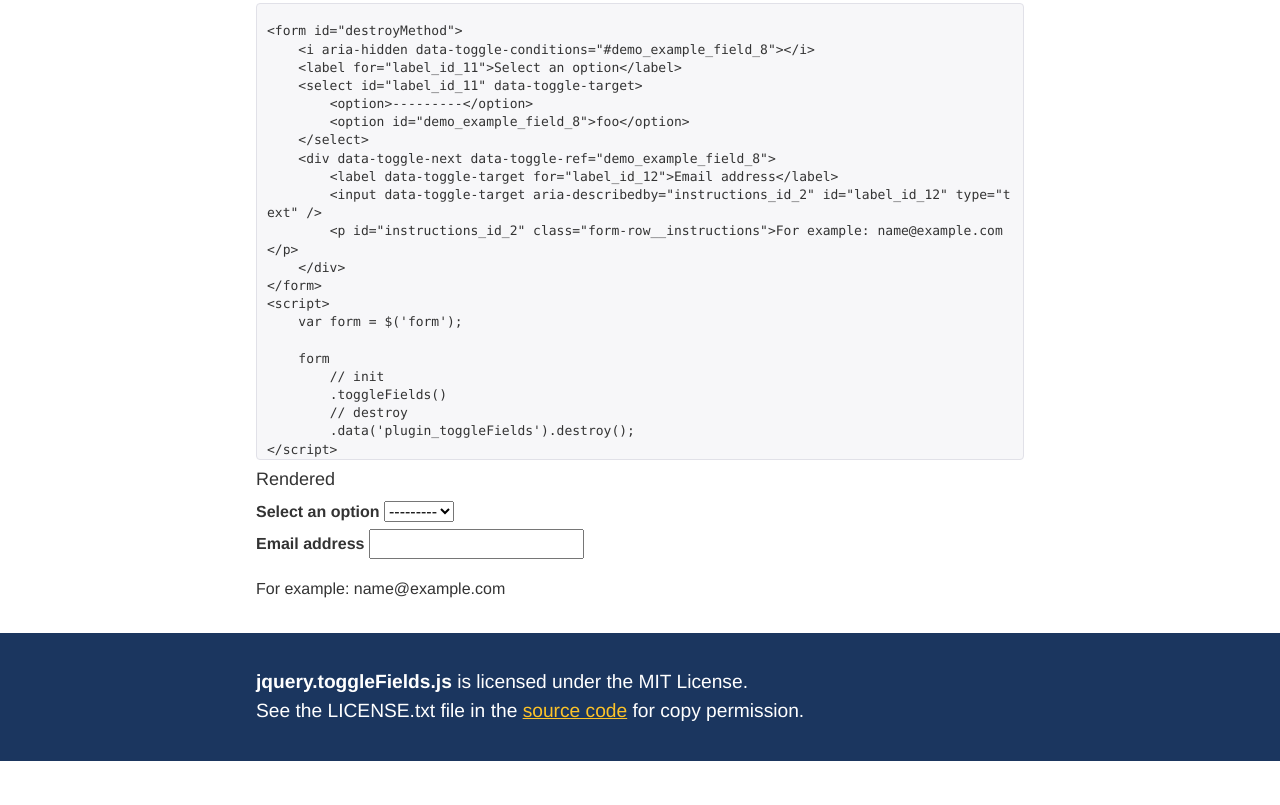
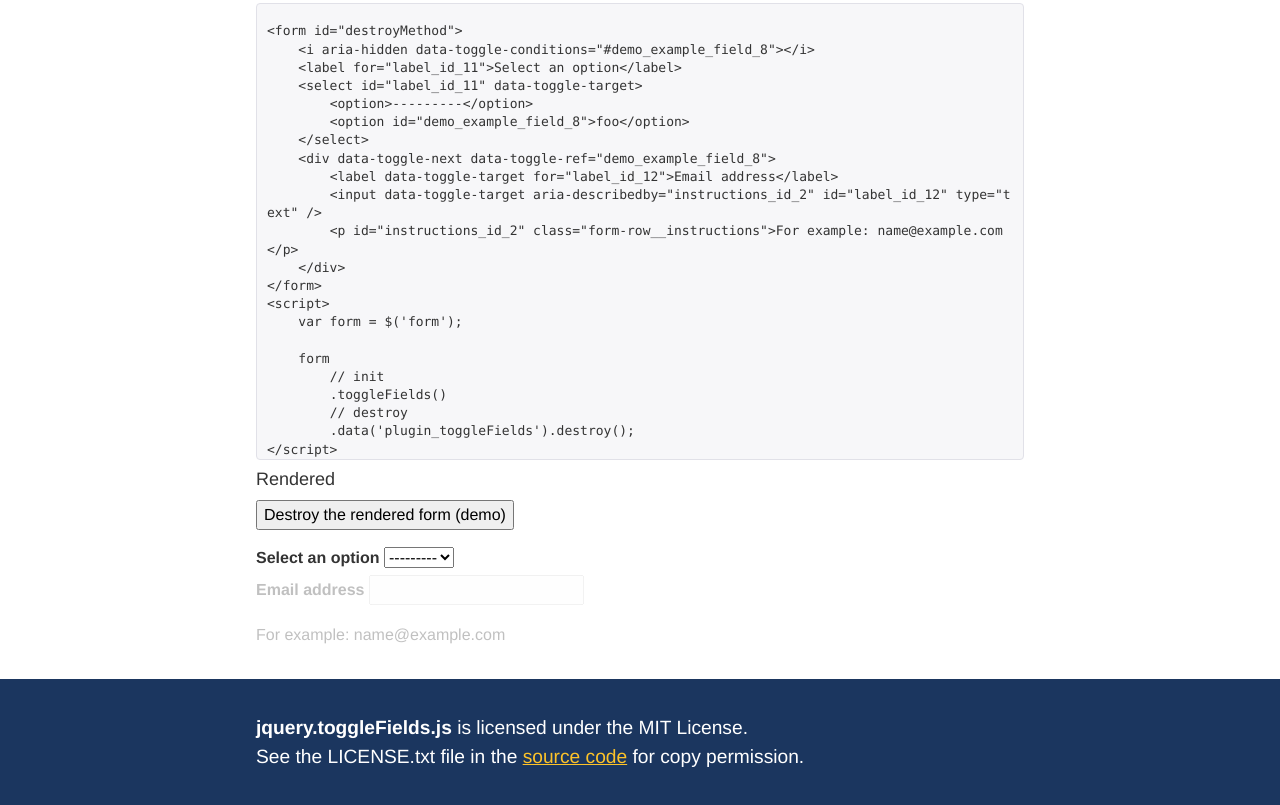
Before and after one commit to nomensa/jquery.toggle-fields, a website: page index.html in a window 1280 px wide. Shown: the part 3895-4700 px from the top of the page. Before the commit the page ends 4656 px from the top, so only its background shows below. Drawn offline with Linux system fonts and the light colour scheme.

Commit message:
TTD-31: Improved destroy method demo

```diff
--- a/gh-pages/css/demo.css
+++ b/gh-pages/css/demo.css
@@ -1,6 +1,7 @@
 /* DEMO STYLES
 ------------------------------------------------------------------------------*/
-.form-row {
+.form-row,
+button {
     margin-bottom: 1em;
 }
 
--- a/index.html
+++ b/index.html
@@ -269,6 +269,7 @@
 &#x3C;/script&#x3E;
 </pre>
             <h4 aria-describedby="example-heading--f">Rendered</h4>
+            <button id="exampleFTrigger">Destroy the rendered form (demo)</button>
             <form id="exampleF">
                 <i aria-hidden data-toggle-conditions="#demo_example_field_8"></i>
                 <label for="label_id_11">Select an option</label>
@@ -294,8 +295,17 @@
         <script>
             $('form').toggleFields();
 
-            // Example F: Run the destroy method
-            $('#exampleF').data('plugin_toggleFields').destroy();
+            // Example F: Button demo
+            $('#exampleFTrigger').on('click', function() {
+                var form = $('#exampleF'),
+                    plugin = form.data('plugin_toggleFields');
+
+                // If the plugin has been initialised
+                if (typeof plugin !== 'undefined') {
+                    plugin.destroy();
+                }
+            });
+
         </script>
     </body>
 </html>
--- a/package.json
+++ b/package.json
@@ -1,6 +1,6 @@
 {
   "name": "jquery-toggle-fields",
-  "version": "3.4.0",
+  "version": "3.4.1",
   "description": "Adds form conditions to show and hide form fields.",
   "author": "Nomensa <tech@nomensa.com>",
   "repository": {
```
